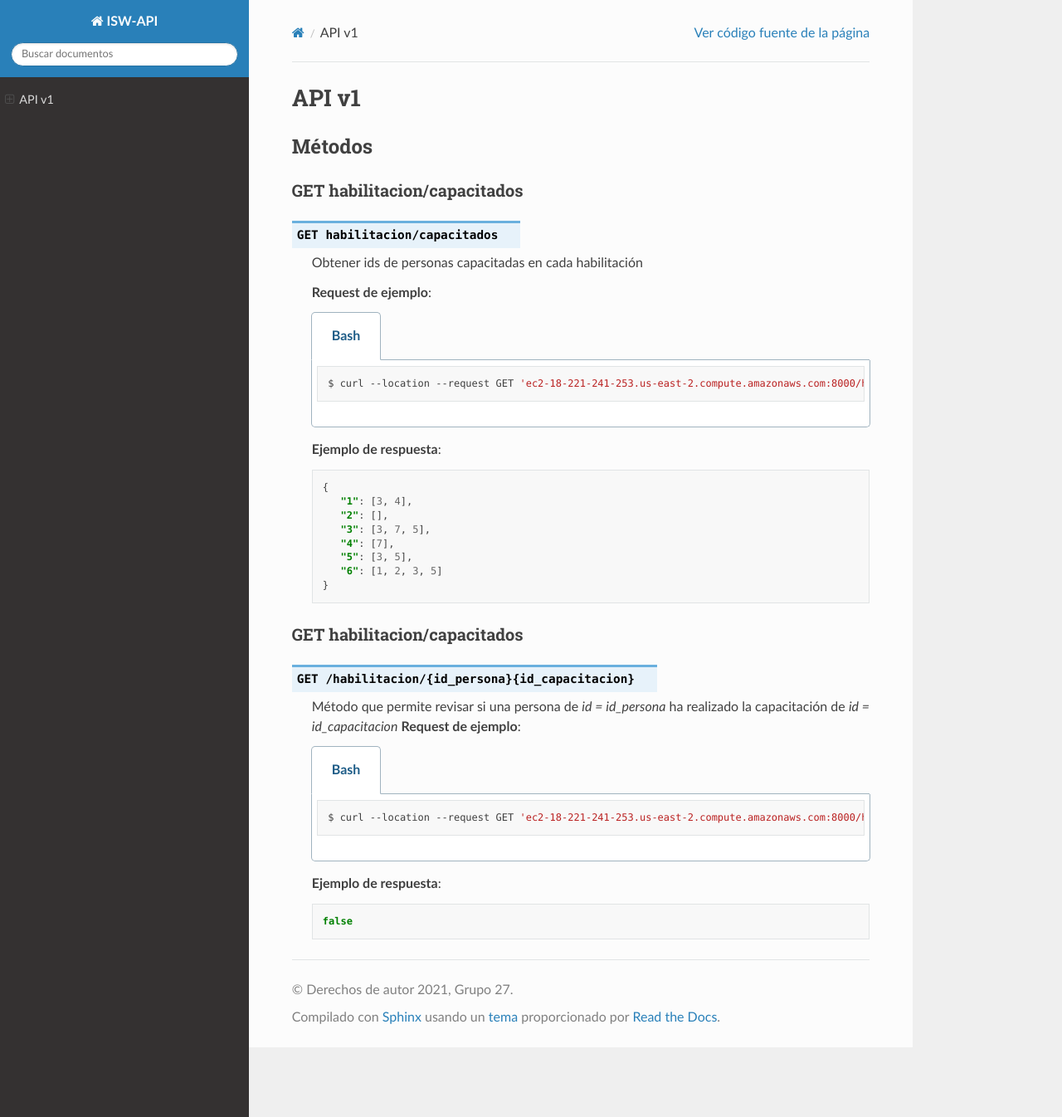
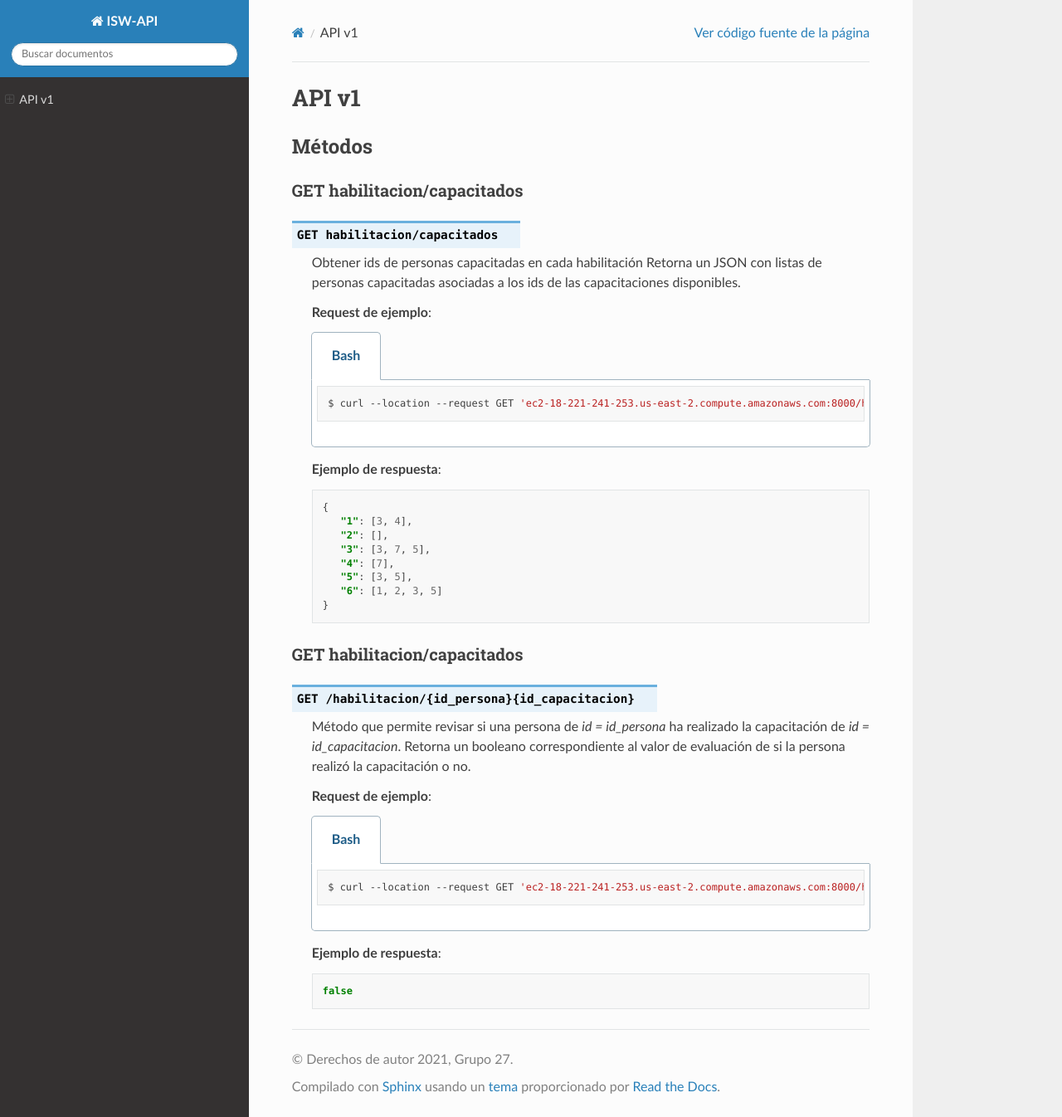
Before and after one commit to HectorxH/ISW-API, a Sphinx documentation site: the page built from docs/source/index.rst, in a window 1280 px wide and 1346 px high. Shown: the whole window at 83% size. Built offline with Sphinx 7.4.7 and the Read the Docs theme 2.0.0, drawn with Linux system fonts in a browser that asks for light colours.

Commit message:
Update index.rst

```diff
--- a/docs/source/index.rst
+++ b/docs/source/index.rst
@@ -18,6 +18,7 @@ GET habilitacion/capacitados
 .. http:get:: habilitacion/capacitados
 
     Obtener ids de personas capacitadas en cada habilitación
+    Retorna un JSON con listas de personas capacitadas asociadas a los ids de las capacitaciones disponibles.
 
     **Request de ejemplo**:
 
@@ -44,7 +45,9 @@ GET habilitacion/capacitados
 +++++++++++++
 .. http:get:: /habilitacion/{id_persona}{id_capacitacion}
 
-    Método que permite revisar si una persona de `id = id_persona` ha realizado la capacitación de `id = id_capacitacion`
+    Método que permite revisar si una persona de `id = id_persona` ha realizado la capacitación de `id = id_capacitacion`.
+    Retorna un booleano correspondiente al valor de evaluación de si la persona realizó la capacitación o no.
+
     **Request de ejemplo**:
 
     .. tabs::
```
